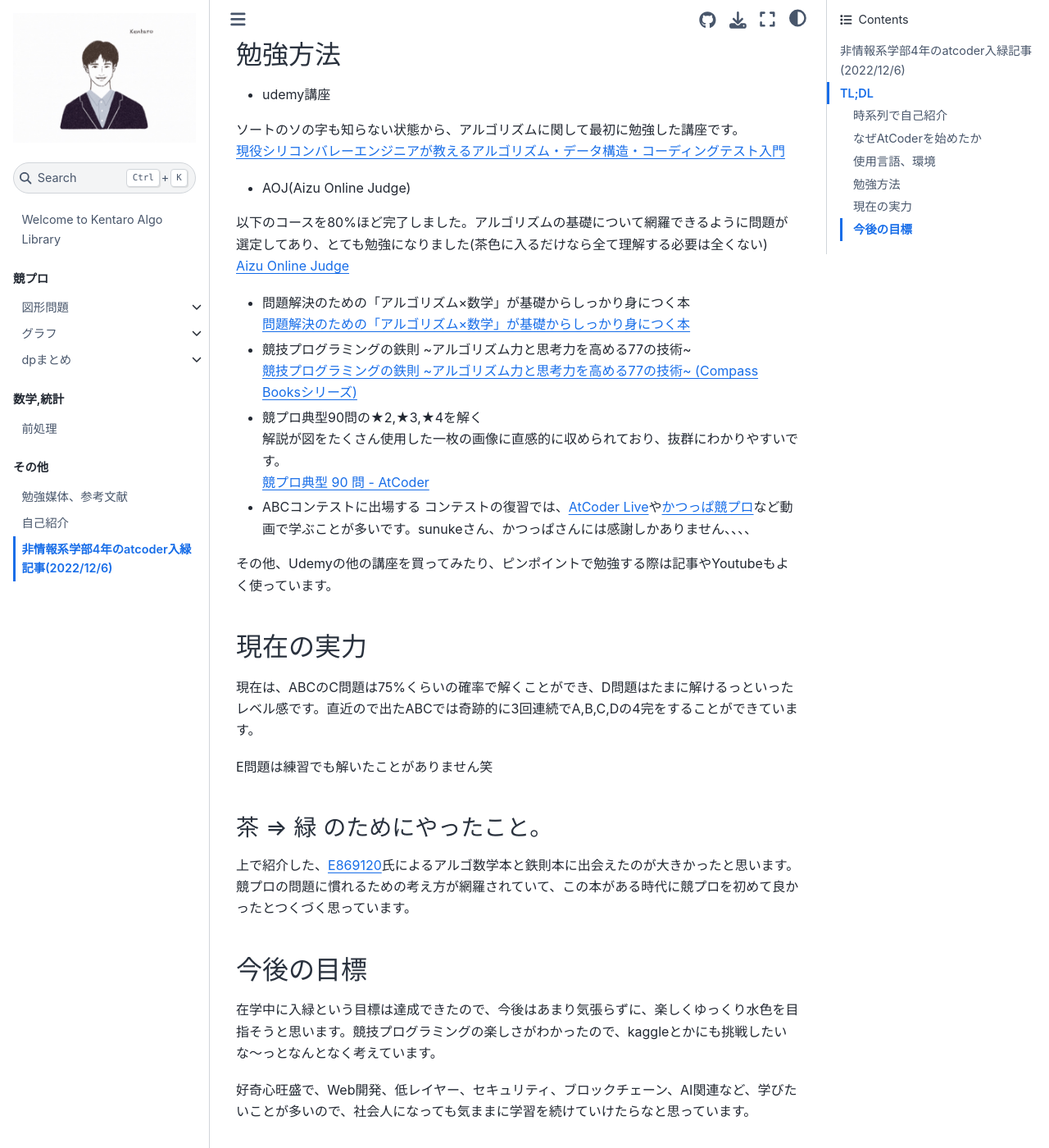
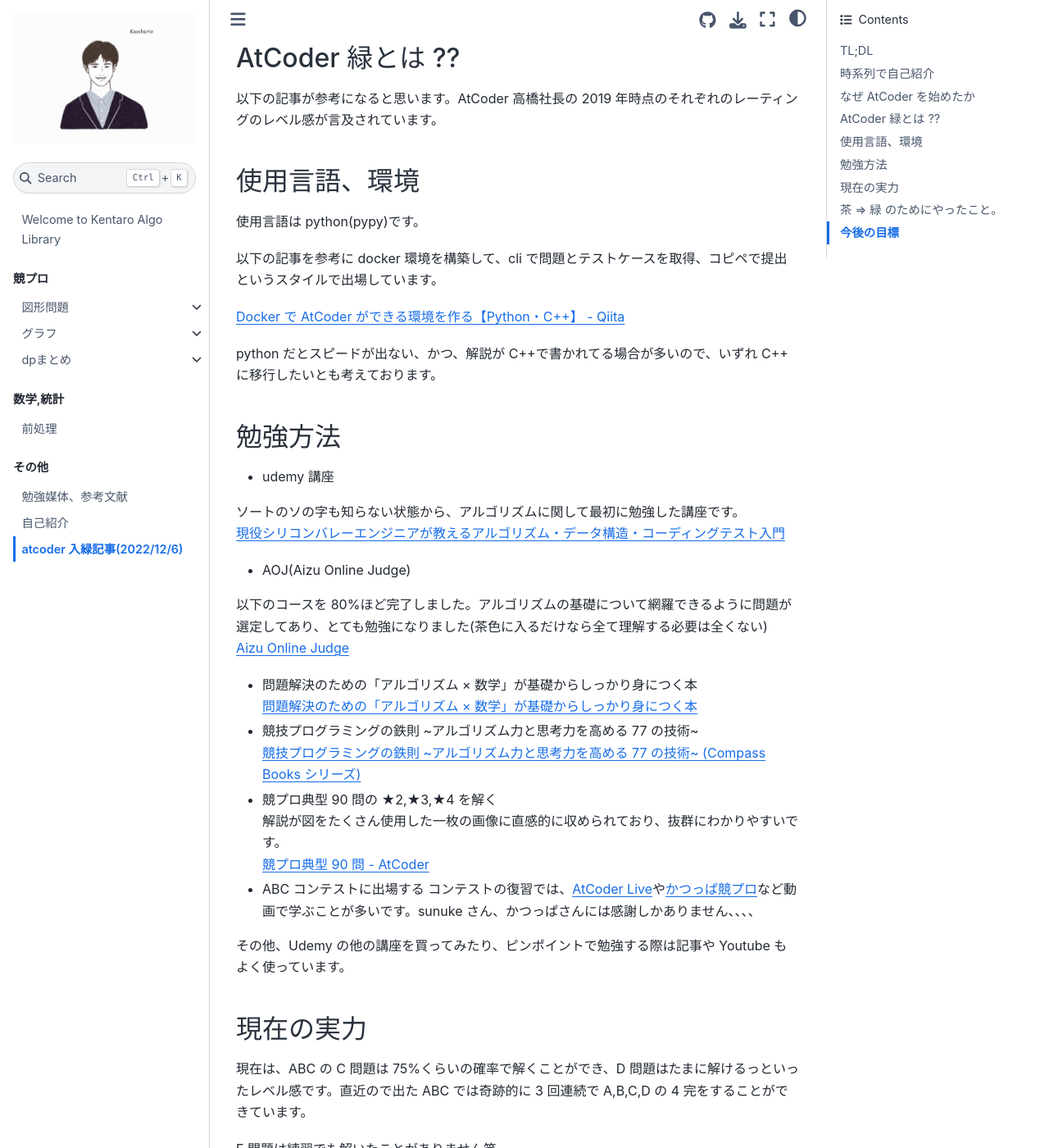
Before and after one commit to nyankiti/algo-library, a Jupyter Book: the page built from book/enter-green.md, in a window 1280 px wide and 1400 px high, scrolled down 1680 px. Shown: the whole window at 82% size. Built offline with Jupyter Book 1.0.4 settings and Sphinx 7.4.7 and the Sphinx Book theme 1.1.4, drawn with Linux system fonts in a browser that asks for light colours; some of the changed text lies outside the part shown.

Commit message:
add assets folder

```diff
--- a/book/_config.yml
+++ b/book/_config.yml
@@ -3,7 +3,7 @@
 
 title: Kentaro Algo Library
 author: Soda Kentaro
-logo: sochan_illust_have.png
+logo: assets/sochan_illust_have.png
 
 # Force re-execution of notebooks on each build.
 # See https://jupyterbook.org/content/execute.html
--- a/book/enter-green.md
+++ b/book/enter-green.md
@@ -1,92 +1,93 @@
-# 非情報系学部4年のatcoder入緑記事(2022/12/6)
-2022年1月よりAtCoderを始め、12月3日のABC280で入緑することができましたので、現状の振り返りと、今までの取り組みを紹介します！
+# atcoder 入緑記事(2022/12/6)
 
-自分は、非情報系の学部4年で、同じように情報系を専攻していない方に届けばと思い記事にしてみます！
+2022 年 1 月より AtCoder を始め、12 月 3 日の ABC280 で入緑することができましたので、現状の振り返りと、今までの取り組みを紹介します！
 
-![enter-green.png](../assets/enter-green.png)
+自分は、非情報系の学部 4 年で、同じように情報系を専攻していない方に届けばと思い記事にしてみます！
 
-# TL;DL
+![enter-green.png](assets/enter-green.png)
+
+## TL;DL
 
 非情報系だが、競プロに興味があるという方には、以下の順番で勉強することをお勧めします
 
-1. 一つの言語(C++もしくはPythonがお勧め)で、A問題のような入出力を処理できる基礎知識がつくまでProgateなどで勉強する
-2. ABCへの出場を習慣づける(復習は[Youtubeの解説放送](https://www.youtube.com/@AtCoderLive)がお勧め)
+1. 一つの言語(C++もしくは Python がお勧め)で、A 問題のような入出力を処理できる基礎知識がつくまで Progate などで勉強する
+2. ABC への出場を習慣づける(復習は[Youtube の解説放送](https://www.youtube.com/@AtCoderLive)がお勧め)
 3. 以下の二つの本で競プロに必要な知識を効率的に学ぶ。
-『問題解決のための「アルゴリズム×数学」が基礎からしっかり身につく本』
-『競技プログラミングの鉄則 \~アルゴリズム力と思考力を高める77の技術\~』
+   『問題解決のための「アルゴリズム × 数学」が基礎からしっかり身につく本』
+   『競技プログラミングの鉄則 \~アルゴリズム力と思考力を高める 77 の技術\~』
 
-### 時系列で自己紹介
+## 時系列で自己紹介
 
-- 2019年 応用化学系の大学に入学
-- 2020年4月 コロナをきっかけにパソコンを購入、プログラミングの独学を開始
-- 2020年 8月 プログラミングを用いたバイトを開始(PHP Laravel, Javascript Reactなどを使用)
-- 2021年 基本情報、応用情報を取得
-- 2022年1月 AtCoder本格参戦
-- 2022年5月 入茶
-- 2022年2月 入緑
-- ⇒ 23卒でweb系の開発職に就職予定
+- 2019 年 応用化学系の大学に入学
+- 2020 年 4 月 コロナをきっかけにパソコンを購入、プログラミングの独学を開始
+- 2020 年 8 月 プログラミングを用いたバイトを開始(PHP Laravel, Javascript React などを使用)
+- 2021 年 基本情報、応用情報を取得
+- 2022 年 1 月 AtCoder 本格参戦
+- 2022 年 5 月 入茶
+- 2022 年 2 月 入緑
+- ⇒ 23 卒で web 系の開発職に就職予定
 
-## なぜAtCoderを始めたか
+## なぜ AtCoder を始めたか
 
 来年から就職予定の企業のエンジニアさんに、学生のうちにやっておくべきことを伺ったところ、競プロをおすすめされたのが最も大きな動機です。
 
 ただ、プログラミングの勉強を始めた頃からアルゴリズムや数学への憧れがあり、いつかしっかり勉強したいな、という思いはずっとあった気がします。
 
-### AtCoder 緑とは ??
+## AtCoder 緑とは ??
 
-以下の記事が参考になると思います。AtCoder高橋社長の2019年時点のそれぞれのレーティングのレベル感が言及されています。
+以下の記事が参考になると思います。AtCoder 高橋社長の 2019 年時点のそれぞれのレーティングのレベル感が言及されています。
 
 [](https://chokudai.hatenablog.com/entry/2019/02/11/155904)
 
 ## 使用言語、環境
 
-使用言語はpython(pypy)です。
+使用言語は python(pypy)です。
 
-以下の記事を参考にdocker環境を構築して、cliで問題とテストケースを取得、コピペで提出というスタイルで出場しています。
+以下の記事を参考に docker 環境を構築して、cli で問題とテストケースを取得、コピペで提出というスタイルで出場しています。
 
-[DockerでAtCoderができる環境を作る【Python・C++】 - Qiita](https://qiita.com/hinamimi/items/b3dd159f956628cebdbb)
+[Docker で AtCoder ができる環境を作る【Python・C++】 - Qiita](https://qiita.com/hinamimi/items/b3dd159f956628cebdbb)
 
-pythonだとスピードが出ない、かつ、解説がC++で書かれてる場合が多いので、いずれ C++ に移行したいとも考えております。
+python だとスピードが出ない、かつ、解説が C++で書かれてる場合が多いので、いずれ C++ に移行したいとも考えております。
 
 ## 勉強方法
 
-- udemy講座
+- udemy 講座
 
 ソートのソの字も知らない状態から、アルゴリズムに関して最初に勉強した講座です。
 [現役シリコンバレーエンジニアが教えるアルゴリズム・データ構造・コーディングテスト入門](https://www.udemy.com/course/python-algo/)
 
 - AOJ(Aizu Online Judge)
 
-以下のコースを80%ほど完了しました。アルゴリズムの基礎について網羅できるように問題が選定してあり、とても勉強になりました(茶色に入るだけなら全て理解する必要は全くない)
+以下のコースを 80%ほど完了しました。アルゴリズムの基礎について網羅できるように問題が選定してあり、とても勉強になりました(茶色に入るだけなら全て理解する必要は全くない)
 [Aizu Online Judge](https://onlinejudge.u-aizu.ac.jp/courses/lesson/1/ALDS1/1)
 
-- 問題解決のための「アルゴリズム×数学」が基礎からしっかり身につく本
-[問題解決のための「アルゴリズム×数学」が基礎からしっかり身につく本](https://www.amazon.co.jp/%E5%95%8F%E9%A1%8C%E8%A7%A3%E6%B1%BA%E3%81%AE%E3%81%9F%E3%82%81%E3%81%AE%E3%80%8C%E3%82%A2%E3%83%AB%E3%82%B4%E3%83%AA%E3%82%BA%E3%83%A0%C3%97%E6%95%B0%E5%AD%A6%E3%80%8D%E3%81%8C%E5%9F%BA%E7%A4%8E%E3%81%8B%E3%82%89%E3%81%97%E3%81%A3%E3%81%8B%E3%82%8A%E8%BA%AB%E3%81%AB%E3%81%A4%E3%81%8F%E6%9C%AC-%E7%B1%B3%E7%94%B0-%E5%84%AA%E5%B3%BB/dp/4297125218)
+- 問題解決のための「アルゴリズム × 数学」が基礎からしっかり身につく本
+  [問題解決のための「アルゴリズム × 数学」が基礎からしっかり身につく本](https://www.amazon.co.jp/%E5%95%8F%E9%A1%8C%E8%A7%A3%E6%B1%BA%E3%81%AE%E3%81%9F%E3%82%81%E3%81%AE%E3%80%8C%E3%82%A2%E3%83%AB%E3%82%B4%E3%83%AA%E3%82%BA%E3%83%A0%C3%97%E6%95%B0%E5%AD%A6%E3%80%8D%E3%81%8C%E5%9F%BA%E7%A4%8E%E3%81%8B%E3%82%89%E3%81%97%E3%81%A3%E3%81%8B%E3%82%8A%E8%BA%AB%E3%81%AB%E3%81%A4%E3%81%8F%E6%9C%AC-%E7%B1%B3%E7%94%B0-%E5%84%AA%E5%B3%BB/dp/4297125218)
 
-- 競技プログラミングの鉄則 \~アルゴリズム力と思考力を高める77の技術\~
-[競技プログラミングの鉄則 \~アルゴリズム力と思考力を高める77の技術\~ (Compass Booksシリーズ)](https://www.amazon.co.jp/%E7%AB%B6%E6%8A%80%E3%83%97%E3%83%AD%E3%82%B0%E3%83%A9%E3%83%9F%E3%83%B3%E3%82%B0%E3%81%AE%E9%89%84%E5%89%87-%E3%82%A2%E3%83%AB%E3%82%B4%E3%83%AA%E3%82%BA%E3%83%A0%E5%8A%9B%E3%81%A8%E6%80%9D%E8%80%83%E5%8A%9B%E3%82%92%E9%AB%98%E3%82%81%E3%82%8B77%E3%81%AE%E6%8A%80%E8%A1%93-Compass-Books%E3%82%B7%E3%83%AA%E3%83%BC%E3%82%BA-%E7%B1%B3%E7%94%B0/dp/483997750X)
+- 競技プログラミングの鉄則 \~アルゴリズム力と思考力を高める 77 の技術\~
+  [競技プログラミングの鉄則 \~アルゴリズム力と思考力を高める 77 の技術\~ (Compass Books シリーズ)](https://www.amazon.co.jp/%E7%AB%B6%E6%8A%80%E3%83%97%E3%83%AD%E3%82%B0%E3%83%A9%E3%83%9F%E3%83%B3%E3%82%B0%E3%81%AE%E9%89%84%E5%89%87-%E3%82%A2%E3%83%AB%E3%82%B4%E3%83%AA%E3%82%BA%E3%83%A0%E5%8A%9B%E3%81%A8%E6%80%9D%E8%80%83%E5%8A%9B%E3%82%92%E9%AB%98%E3%82%81%E3%82%8B77%E3%81%AE%E6%8A%80%E8%A1%93-Compass-Books%E3%82%B7%E3%83%AA%E3%83%BC%E3%82%BA-%E7%B1%B3%E7%94%B0/dp/483997750X)
 
-- 競プロ典型90問の★2,★3,★4を解く
-解説が図をたくさん使用した一枚の画像に直感的に収められており、抜群にわかりやすいです。
-[競プロ典型 90 問 - AtCoder](https://atcoder.jp/contests/typical90/)
+- 競プロ典型 90 問の ★2,★3,★4 を解く
+  解説が図をたくさん使用した一枚の画像に直感的に収められており、抜群にわかりやすいです。
+  [競プロ典型 90 問 - AtCoder](https://atcoder.jp/contests/typical90/)
 
-- ABCコンテストに出場する
-コンテストの復習では、[AtCoder Live](https://www.youtube.com/@AtCoderLive)や[かつっぱ競プロ](https://www.youtube.com/@user-xv5cr2lx3t)など動画で学ぶことが多いです。sunukeさん、かつっぱさんには感謝しかありません、、、、
+- ABC コンテストに出場する
+  コンテストの復習では、[AtCoder Live](https://www.youtube.com/@AtCoderLive)や[かつっぱ競プロ](https://www.youtube.com/@user-xv5cr2lx3t)など動画で学ぶことが多いです。sunuke さん、かつっぱさんには感謝しかありません、、、、
 
-その他、Udemyの他の講座を買ってみたり、ピンポイントで勉強する際は記事やYoutubeもよく使っています。
+その他、Udemy の他の講座を買ってみたり、ピンポイントで勉強する際は記事や Youtube もよく使っています。
 
 ## 現在の実力
 
-現在は、ABCのC問題は75%くらいの確率で解くことができ、D問題はたまに解けるっといったレベル感です。直近ので出たABCでは奇跡的に3回連続でA,B,C,Dの4完をすることができています。
+現在は、ABC の C 問題は 75%くらいの確率で解くことができ、D 問題はたまに解けるっといったレベル感です。直近ので出た ABC では奇跡的に 3 回連続で A,B,C,D の 4 完をすることができています。
 
-E問題は練習でも解いたことがありません笑
+E 問題は練習でも解いたことがありません笑
 
-### 茶 ⇒ 緑 のためにやったこと。
+## 茶 ⇒ 緑 のためにやったこと。
 
 上で紹介した、[E869120](https://twitter.com/e869120)氏によるアルゴ数学本と鉄則本に出会えたのが大きかったと思います。競プロの問題に慣れるための考え方が網羅されていて、この本がある時代に競プロを初めて良かったとつくづく思っています。
 
 ## 今後の目標
 
-在学中に入緑という目標は達成できたので、今後はあまり気張らずに、楽しくゆっくり水色を目指そうと思います。競技プログラミングの楽しさがわかったので、kaggleとかにも挑戦したいな〜っとなんとなく考えています。
+在学中に入緑という目標は達成できたので、今後はあまり気張らずに、楽しくゆっくり水色を目指そうと思います。競技プログラミングの楽しさがわかったので、kaggle とかにも挑戦したいな〜っとなんとなく考えています。
 
-好奇心旺盛で、Web開発、低レイヤー、セキュリティ、ブロックチェーン、AI関連など、学びたいことが多いので、社会人になっても気ままに学習を続けていけたらなと思っています。
+好奇心旺盛で、Web 開発、低レイヤー、セキュリティ、ブロックチェーン、AI 関連など、学びたいことが多いので、社会人になっても気ままに学習を続けていけたらなと思っています。
```
Also changed, not shown: book/assets/logo.png (renamed from book/logo.png), book/assets/sochan_illust_have.png (renamed from book/sochan_illust_have.png).
